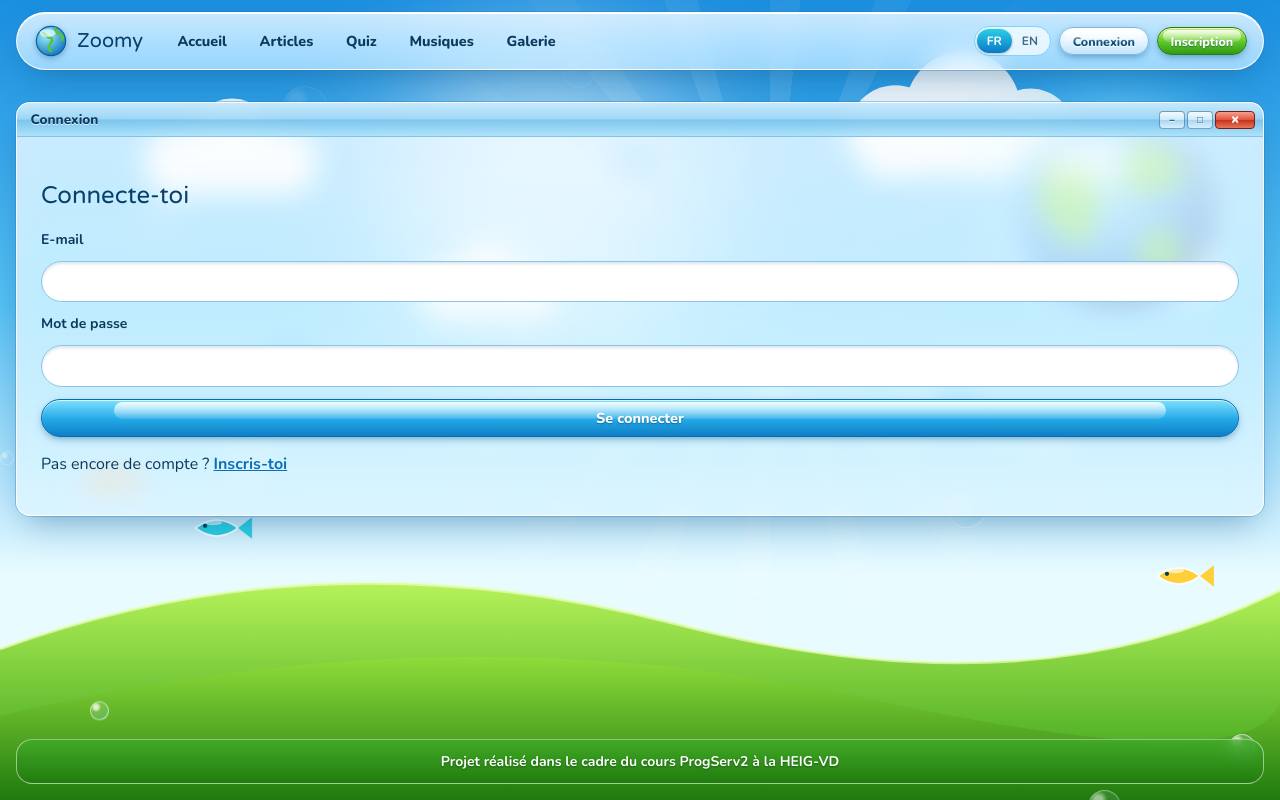
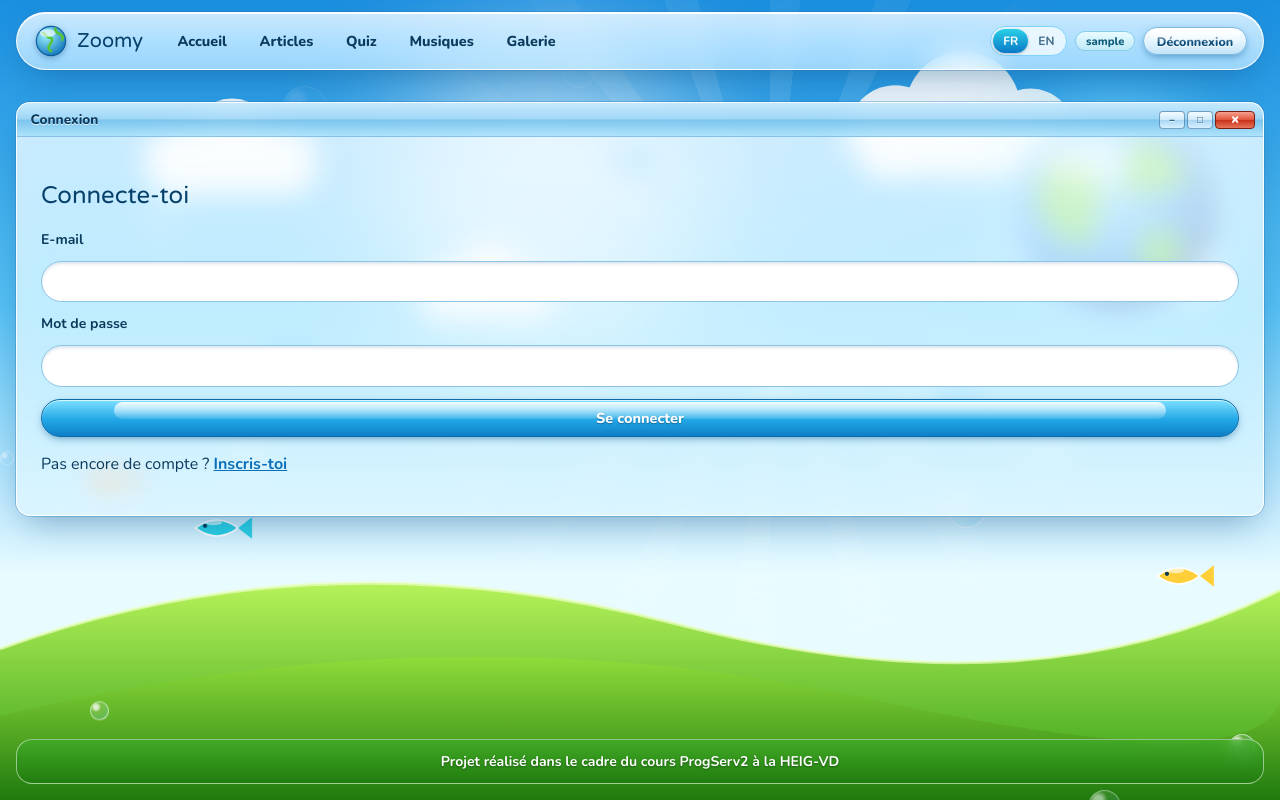
Before and after one commit to amel-belll/amel-alizee-progserv, a PHP site: page /auth/connexion.php in a window 1280 px wide. Run offline with PHP 8.4, Linux system fonts and the light colour scheme; the visitor is signed in with stand-in values (Sample User, id 1).

Commit message:
Session sur toutes les pages et menu selon la connexion

```diff
--- a/src/components/header.php
+++ b/src/components/header.php
@@ -34,13 +34,22 @@ $racine = $racine ?? './';
             <a href="<?= htmlspecialchars($racine) ?>galerie/" class="nav-pill <?= $page === 'galerie' ? 'active' : '' ?>">Galerie</a>
         </nav>
 
-        <!-- Langue et compte (seront branchés aux séances 8 et 9) -->
+        <!-- Langue et compte -->
         <div class="header-actions">
             <div class="langues">
                 <a href="#" class="active">fr</a>
                 <a href="#">en</a>
             </div>
-            <a href="#" class="gel-btn ghost sm">Connexion</a>
-            <a href="<?= htmlspecialchars($racine) ?>auth/inscription.php" class="gel-btn green sm">Inscription</a>
+
+            <?php if (isset($_SESSION['utilisateur_id'])) { ?>
+                <!-- Connecté·e : on affiche le pseudo et la déconnexion -->
+                <span class="chip"><?= htmlspecialchars($_SESSION['pseudo']) ?></span>
+                <a href="<?= htmlspecialchars($racine) ?>auth/deconnexion.php" class="gel-btn ghost sm">Déconnexion</a>
+            <?php } else { ?>
+                <!-- Pas connecté·e : connexion et inscription -->
+                <a href="<?= htmlspecialchars($racine) ?>auth/connexion.php" class="gel-btn ghost sm">Connexion</a>
+                <a href="<?= htmlspecialchars($racine) ?>auth/inscription.php" class="gel-btn green sm">Inscription</a>
+            <?php } ?>
         </div>
+    </div>
 </header>
--- a/src/public/articles/article.php
+++ b/src/public/articles/article.php
@@ -1,4 +1,6 @@
 <?php
+session_start();
+
 require __DIR__ . '/../../utils/autoloader.php';
 
 use Articles\ArticlesManager;
--- a/src/public/articles/index.php
+++ b/src/public/articles/index.php
@@ -1,4 +1,6 @@
 <?php
+session_start();
+
 require __DIR__ . '/../../utils/autoloader.php';
 
 use Articles\ArticlesManager;
--- a/src/public/auth/inscription.php
+++ b/src/public/auth/inscription.php
@@ -1,4 +1,6 @@
 <?php
+session_start();
+
 require __DIR__ . '/../../utils/autoloader.php';
 
 use Utilisateurs\UtilisateursManager;
--- a/src/public/galerie/index.php
+++ b/src/public/galerie/index.php
@@ -1,4 +1,6 @@
 <?php
+session_start();
+
 require __DIR__ . '/../../utils/autoloader.php';
 
 use Images\ImagesManager;
--- a/src/public/index.php
+++ b/src/public/index.php
@@ -1,4 +1,6 @@
 <?php
+session_start();
+
 require __DIR__ . '/../utils/autoloader.php';
 
 use Articles\ArticlesManager;
--- a/src/public/musiques/index.php
+++ b/src/public/musiques/index.php
@@ -1,4 +1,6 @@
 <?php
+session_start();
+
 require __DIR__ . '/../../utils/autoloader.php';
 
 use Musiques\MusiquesManager;
--- a/src/public/quiz/index.php
+++ b/src/public/quiz/index.php
@@ -1,4 +1,6 @@
 <?php
+session_start();
+
 require __DIR__ . '/../../utils/autoloader.php';
 
 use Quiz\QuizManager;
```
